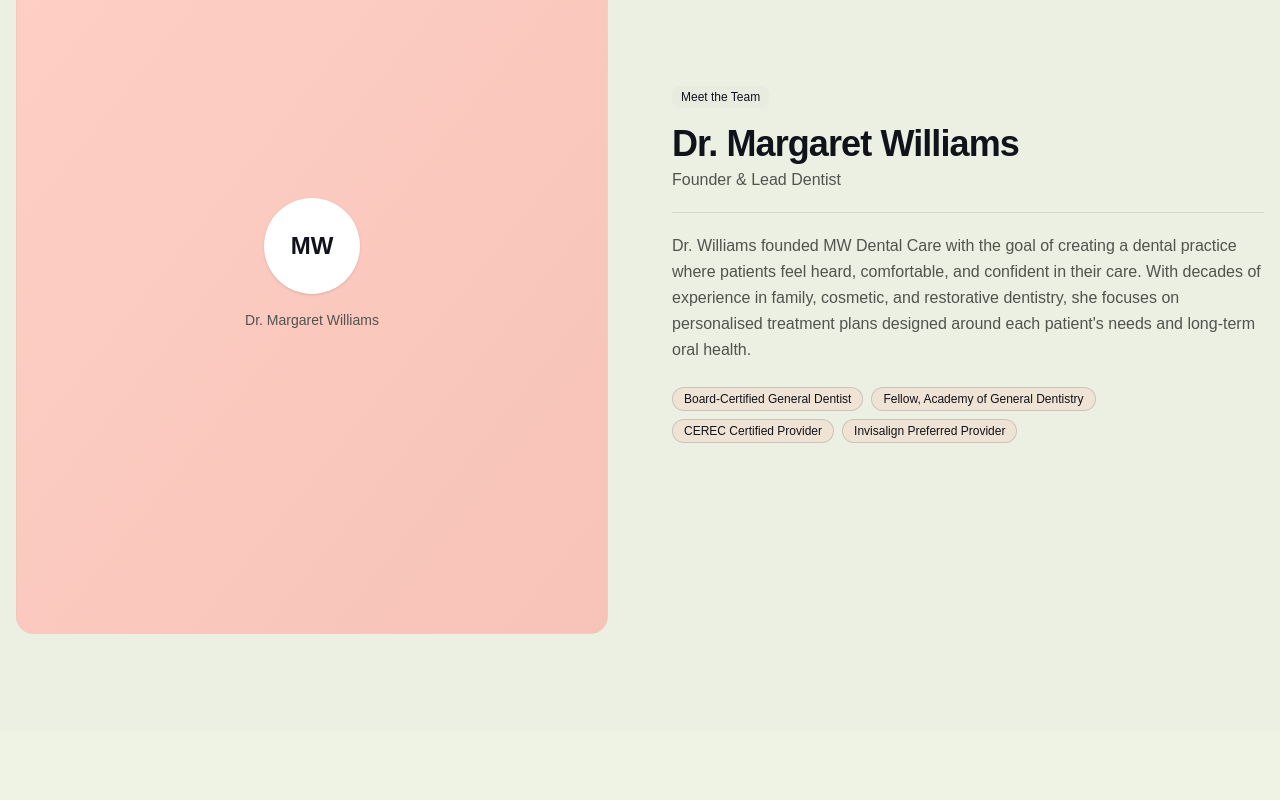
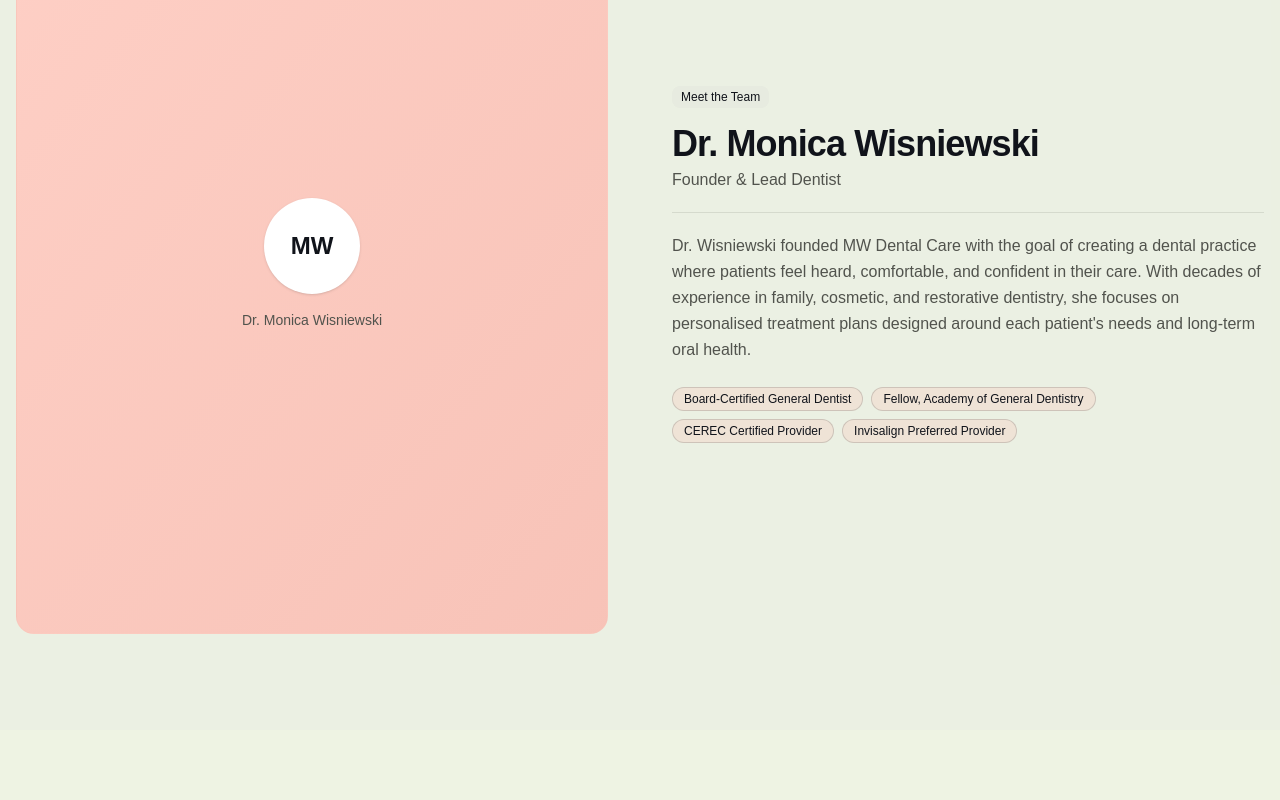
Before and after one commit to stephenmcardle/mw-dental-care, a React (Vite) app: page /about in a window 1280 px wide. Shown: the part 840-1640 px from the top of the page. Built offline with nearby package versions, Linux system fonts and the light colour scheme.

Commit message:
update placeholder dr name

```diff
--- a/src/data/about.ts
+++ b/src/data/about.ts
@@ -50,7 +50,7 @@ export const aboutData: AboutData = {
   introTitle: 'A Practice Built on Trust & Excellence',
 
   introText: [
-    'Founded in 2005 by Dr. Margaret Williams, MW Dental Care has been the go-to dental home for families across the region. Our team of board-certified dentists and hygienists is dedicated to providing gentle, high-quality care in a welcoming environment.',
+    'Founded in 2005 by Dr. Monica Wisniewski, MW Dental Care has been the go-to dental home for families across the region. Our team of board-certified dentists and hygienists is dedicated to providing gentle, high-quality care in a welcoming environment.',
     'We invest in the latest dental technology — from digital X-rays to 3D imaging — so that every diagnosis is precise and every treatment is as comfortable as possible. Your health and confidence are our top priorities.',
   ],
 
@@ -62,9 +62,9 @@ export const aboutData: AboutData = {
   ],
 
   dentist: {
-    name: 'Dr. Margaret Williams',
+    name: 'Dr. Monica Wisniewski',
     title: 'Founder & Lead Dentist',
-    bio: "Dr. Williams founded MW Dental Care with the goal of creating a dental practice where patients feel heard, comfortable, and confident in their care. With decades of experience in family, cosmetic, and restorative dentistry, she focuses on personalised treatment plans designed around each patient's needs and long-term oral health.",
+    bio: "Dr. Wisniewski founded MW Dental Care with the goal of creating a dental practice where patients feel heard, comfortable, and confident in their care. With decades of experience in family, cosmetic, and restorative dentistry, she focuses on personalised treatment plans designed around each patient's needs and long-term oral health.",
     credentials: [
       'Board-Certified General Dentist',
       'Fellow, Academy of General Dentistry',
@@ -137,7 +137,7 @@ export const aboutData: AboutData = {
     },
     {
       quote:
-        'Dr. Williams explained every step of my treatment clearly and never rushed. My kids love coming here too.',
+        'Dr. Wisniewski explained every step of my treatment clearly and never rushed. My kids love coming here too.',
       author: 'James L.',
       role: 'Family Dentistry Patient',
     },
--- a/src/pages/AboutPage.tsx
+++ b/src/pages/AboutPage.tsx
@@ -68,7 +68,7 @@ export default function AboutPage() {
           <div
             className="rounded-2xl bg-linear-to-br from-brand-peach-soft to-brand-peach border border-brand-peach/40 aspect-4/5 flex flex-col items-center justify-center gap-4"
             role="img"
-            aria-label="Portrait photo of Dr. Margaret Williams — coming soon"
+            aria-label="Portrait photo of Dr. Monica Wisniewski — coming soon"
           >
             <div className="h-24 w-24 rounded-full bg-white shadow-sm flex items-center justify-center">
               <span className="text-2xl font-semibold text-foreground" aria-hidden="true">
@@ -76,7 +76,7 @@ export default function AboutPage() {
               </span>
             </div>
             <span className="text-sm text-muted-foreground font-medium">
-              Dr. Margaret Williams
+              Dr. Monica Wisniewski
             </span>
           </div>
 
```
